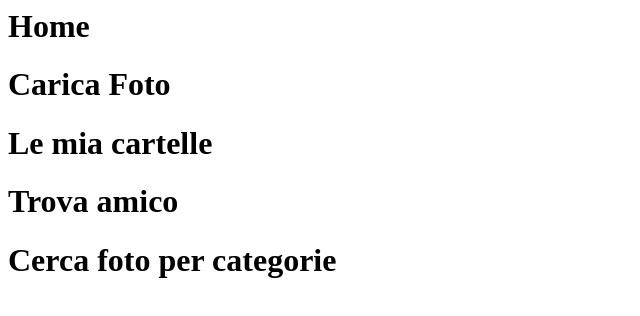
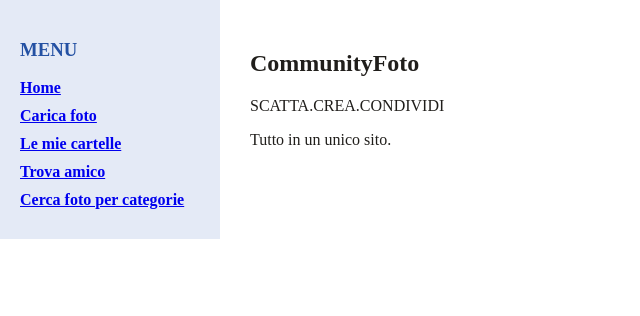
Before and after one commit to tommaso-arcudi/Informatica, a plain HTML site: page index.html in a window 1280 px wide. Shown: the whole page, without its empty margins (0-640 px from the left). Drawn offline with Linux system fonts and the light colour scheme.

Commit message:
prima pagina

```diff
--- a/index.html
+++ b/index.html
@@ -2,12 +2,60 @@
     <head>
         <meta charset="utf-8">
         <title>CommunityFoto</title>
+        <style>
+          body {
+  margin: 0;
+  color: #201e1b;
+}
+
+.pagina {
+  display: flex;
+}
+
+.laterale {
+  width: 180px;
+  background-color: #e4eaf6;
+  padding: 20px;
+}
+
+.voce {
+  display: block;
+  margin: 10px 0;
+  font-weight: bold;
+}
+
+.principale {
+  margin: 10px;
+  padding: 20px;
+}
+
+.titolo {
+  color: #2451a3;
+  text-transform: uppercase;
+}
+.titoloprincipale {
+  color: #2451a3
+  padding: 200px
+}
+        </style>
     </head>
     <body>
-        <h1>Home</h1>
-        <h1>Carica Foto</h1>
-        <h1>Le mia cartelle</h1>
-        <h1>Trova amico</h1>
-        <h1>Cerca foto per categorie</h1>
+      <div class="pagina">
+
+  <div class="laterale">
+    <h3 class="titolo">Menu</h3>
+    <a class="voce" href="#">Home</a>
+    <a class="voce" href="#">Carica foto</a>
+    <a class="voce" href="#">Le mie cartelle</a>
+    <a class="voce" href="#">Trova amico</a>
+    <a class="voce" href="#">Cerca foto per categorie</a>
+  </div>
+
+  <div class="principale">
+    <h2 class="titoloprincipale">CommunityFoto</h2>
+    <p>SCATTA.CREA.CONDIVIDI</p>
+    <p>Tutto in un unico sito.</p>
+  </div>
+
+</div>
     </body>
-</html>
```
